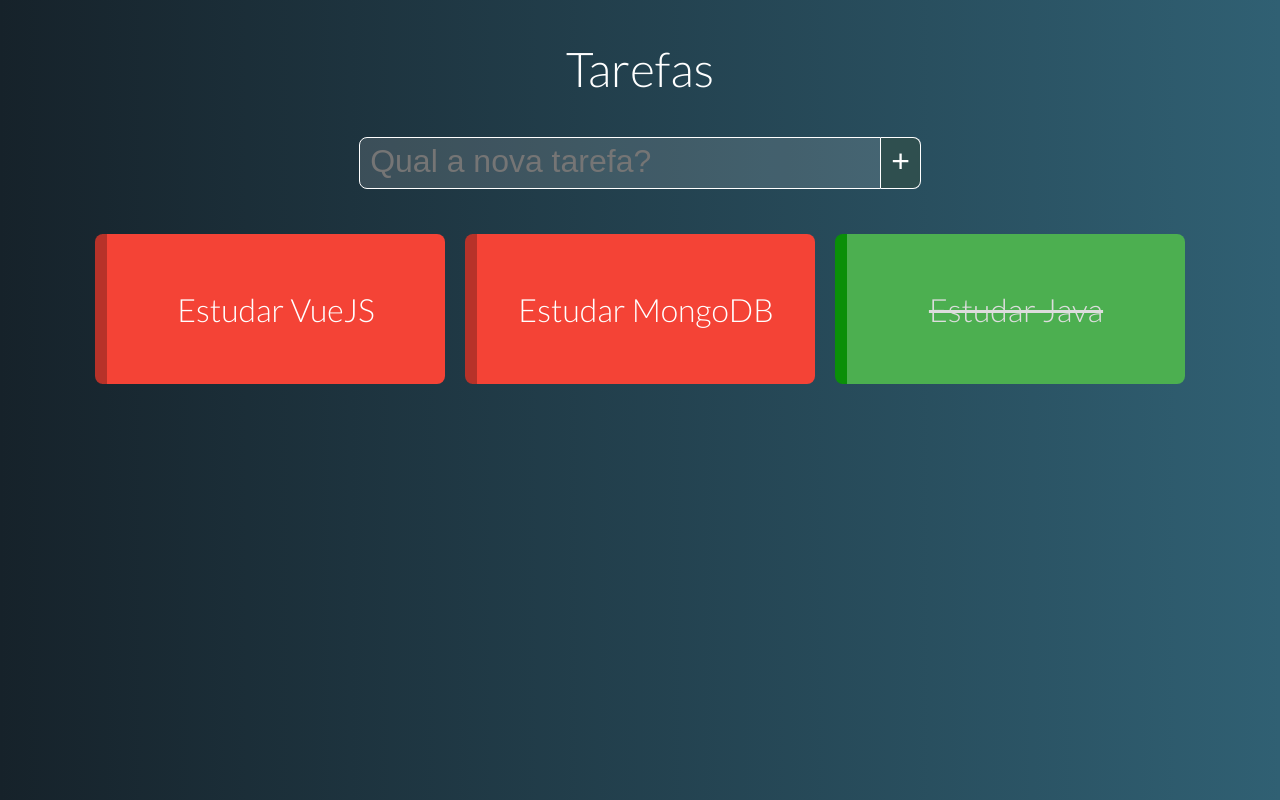
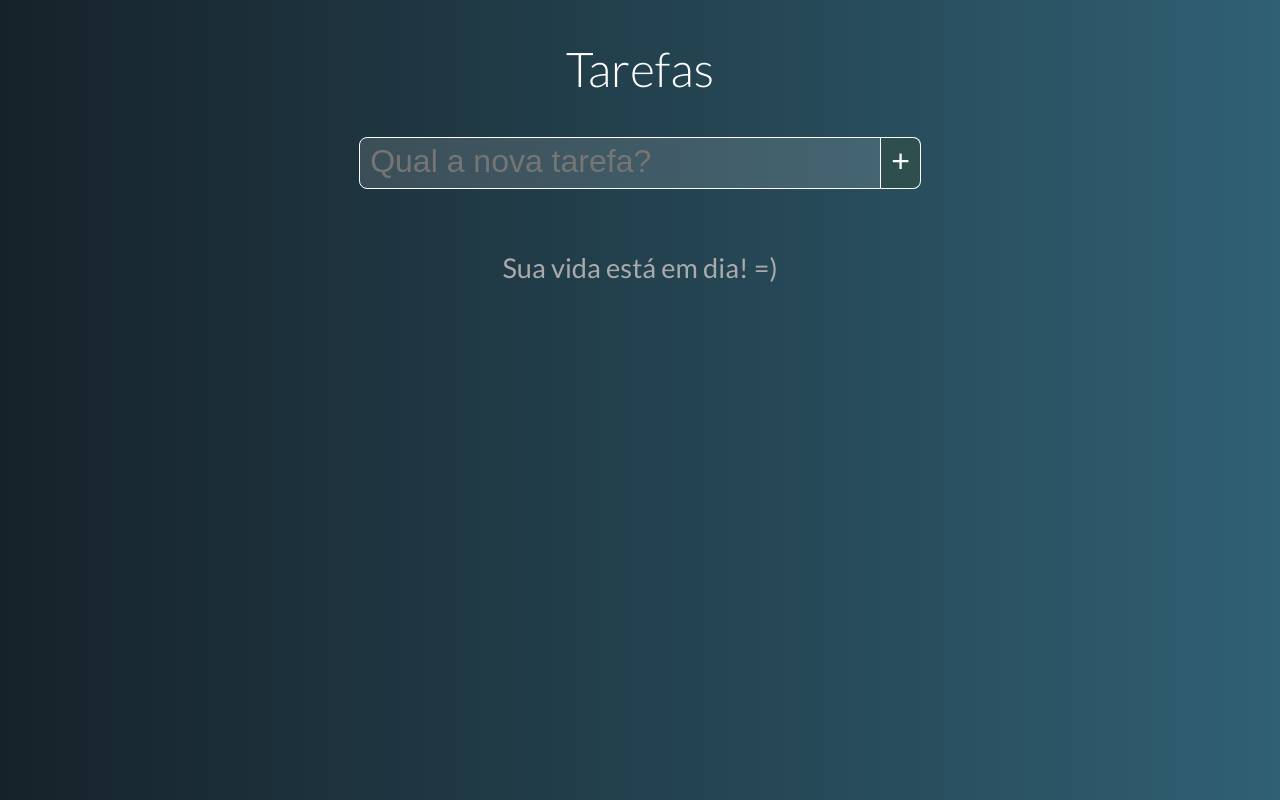
Before and after one commit to GuiKoerich/todo-app-vue, a Vue app: page / in a window 1280 px wide. Built offline with nearby package versions, Linux system fonts and the light colour scheme.

Commit message:
Delete tasks

```diff
--- a/src/App.vue
+++ b/src/App.vue
@@ -2,7 +2,7 @@
     <div id="app">
         <h1>Tarefas</h1>
         <NewTask @newTask="addTask" />
-        <TaskGrid :tasks="tasks"/>
+        <TaskGrid @taskDeleted="deleteTask" :tasks="tasks"/>
     </div>
 </template>
 
@@ -15,20 +15,7 @@
 
     data() {
         return {
-            tasks: [
-                {
-                    name: 'Estudar VueJS',
-                    done: false
-                },
-                {
-                    name: 'Estudar MongoDB',
-                    done: false
-                },
-                {
-                    name: 'Estudar Java',
-                    done: true
-                }
-            ],
+            tasks: [],
         }
     },
 
@@ -43,6 +30,10 @@
                     done: false,
                 })
             }
+        },
+
+        deleteTask(i) {
+            this.tasks.splice(i, 1);
         }
     }
 }
--- a/src/components/Task.vue
+++ b/src/components/Task.vue
@@ -1,5 +1,6 @@
 <template>
     <div class="task" :class="stateClass">
+        <span @click="$emit('taskDeleted', task)" class="close">x</span>
         <p>{{ task.name }}</p>
     </div>
 </template>
@@ -21,6 +22,7 @@
 
 <style>
     .task {
+        position: relative;
         box-sizing: border-box;
         width: 350px;
         height: 150px;
@@ -40,10 +42,32 @@
         background-color: #f44336;
     }
 
+    .close {
+        position: absolute;
+        right: 10px;
+        top: 10px;
+        font-size: 0.9rem;
+        font-weight: 600;
+        height: 20px;
+        width: 20px;
+        border-radius: 10px;
+        display: flex;
+        justify-content: center;
+    }
+
+    .pending .close {
+        background-color: #B73229;
+    }
+
     .done {
         color: #DDD;
         border-left: 12px solid #0A8F08;
         background-color: #4CAF50;
         text-decoration: line-through;
     }
+
+    .done .close {
+        background-color: #0A8F08;
+    }
+
 </style>
--- a/src/components/TaskGrid.vue
+++ b/src/components/TaskGrid.vue
@@ -1,7 +1,8 @@
 <template>
     <div class="task-grid">
         <template v-if="tasks.length ">
-            <Task v-for="task in tasks" :key="task.name" :task="task" />
+            <Task v-for="(task, i) in tasks" :key="task.name" :task="task"
+                @taskDeleted="$emit('taskDeleted', i)"/>
         </template>
         <p v-else class="no-task">Sua vida está em dia! =)</p>
     </div>
```
